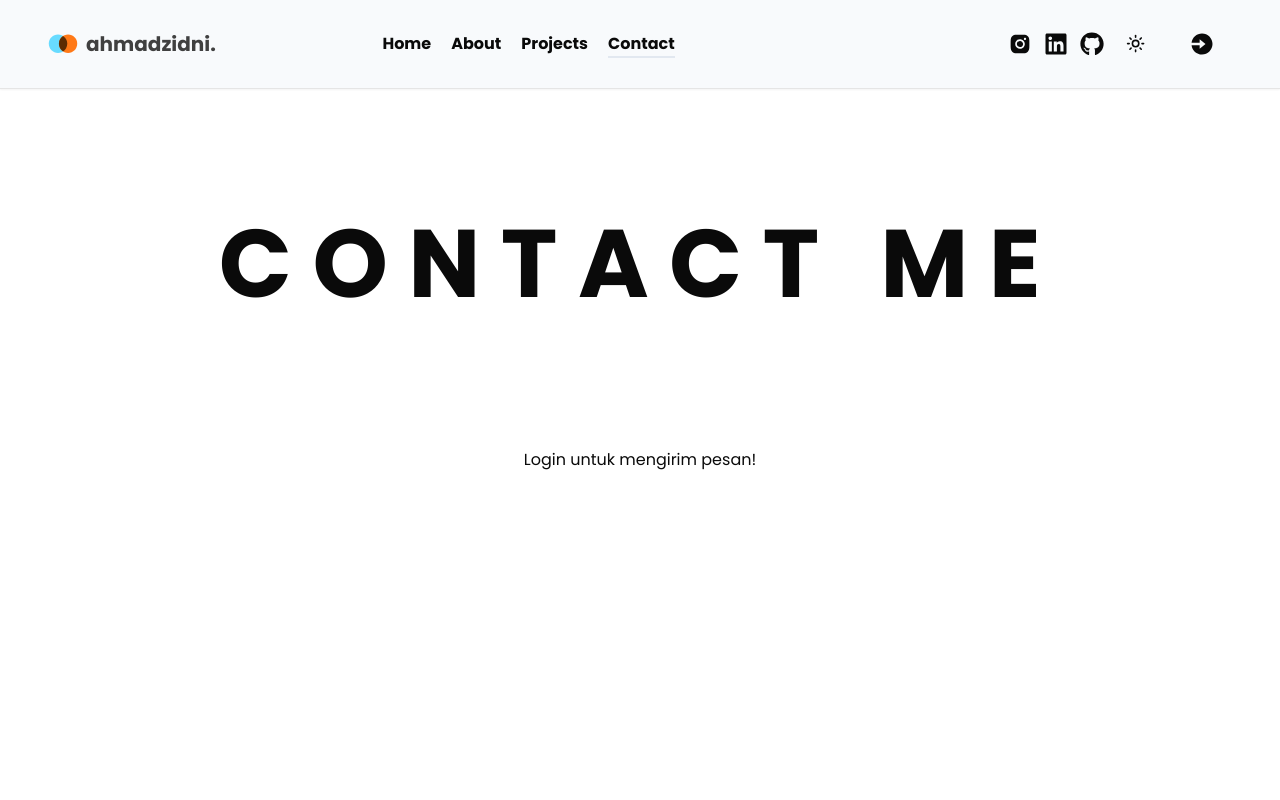
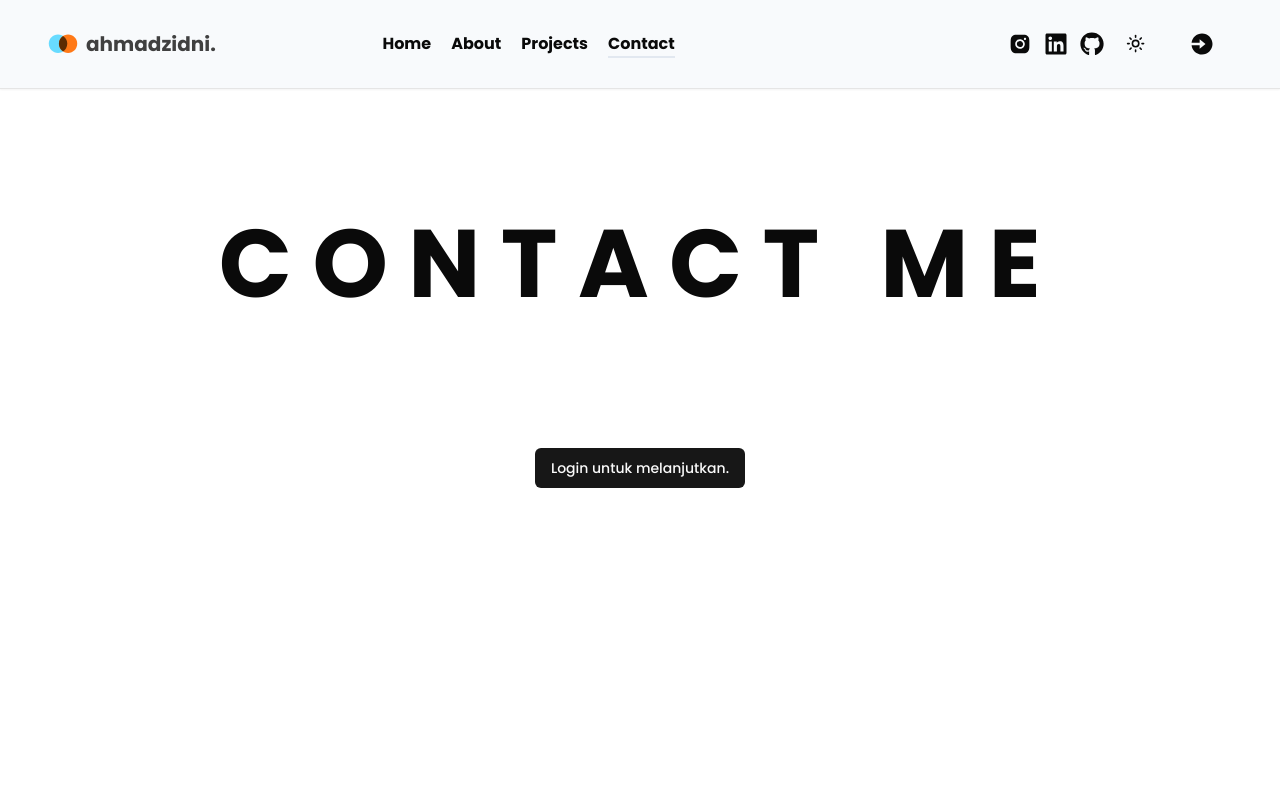
Before and after one commit to ahmaddzidnii/portofolio-nextjs, a Next.js app: page /contact in a window 1280 px wide. Shown: the top 800 px of the page. Built offline with nearby package versions, Linux system fonts and the light colour scheme; no server answers.

Commit message:
feature: create form

```diff
--- a/app/(portofolio)/_components/typing-animation.tsx
+++ b/app/(portofolio)/_components/typing-animation.tsx
@@ -6,7 +6,7 @@ const TypingText = () => {
     <TypeAnimation
       sequence={[
         // Same substring at the start will only be typed once, initially
-        "I'm a Pemula Web Developer.",
+        "I'm a Beginner Web Developer.",
         3000,
         "I'm studying informatika in UIN Suka.",
         4000,
--- a/app/(portofolio)/contact/_components/Form.tsx
+++ b/app/(portofolio)/contact/_components/Form.tsx
@@ -12,6 +12,7 @@ import { Input } from "@/components/ui/input";
 import React, { useState } from "react";
 import { useUser } from "@clerk/nextjs";
 import toast from "react-hot-toast";
+import UiNoLogin from "./ui-no-login";
 
 const formSchema = z.object({
   username: z.string().min(2, {
@@ -66,11 +67,11 @@ function FormComponents() {
   }
 
   if (!isLoaded) {
-    return <h1>Loading...</h1>;
+    return <div className="text-center text-3xl">Loading..</div>;
   }
 
   if (!isSignedIn) {
-    return <h1 className="text-center">Login untuk mengirim pesan!</h1>;
+    return <UiNoLogin />;
   }
 
   return (
--- /dev/null
+++ b/app/(portofolio)/contact/_components/ui-no-login.tsx
@@ -0,0 +1,16 @@
+"use client";
+
+import { Button } from "@/components/ui/button";
+import Link from "next/link";
+
+const UiNoLogin = () => {
+  return (
+    <div className="min-w-[80%] min-h-[80%] flex justify-center items-center">
+      <Button asChild>
+        <Link href="/login?redirect=/contact">Login untuk melanjutkan.</Link>
+      </Button>
+    </div>
+  );
+};
+
+export default UiNoLogin;
--- /dev/null
+++ b/components/ui/skeleton.tsx
@@ -0,0 +1,15 @@
+import { cn } from "@/lib/utils"
+
+function Skeleton({
+  className,
+  ...props
+}: React.HTMLAttributes<HTMLDivElement>) {
+  return (
+    <div
+      className={cn("animate-pulse rounded-md bg-muted", className)}
+      {...props}
+    />
+  )
+}
+
+export { Skeleton }
```
